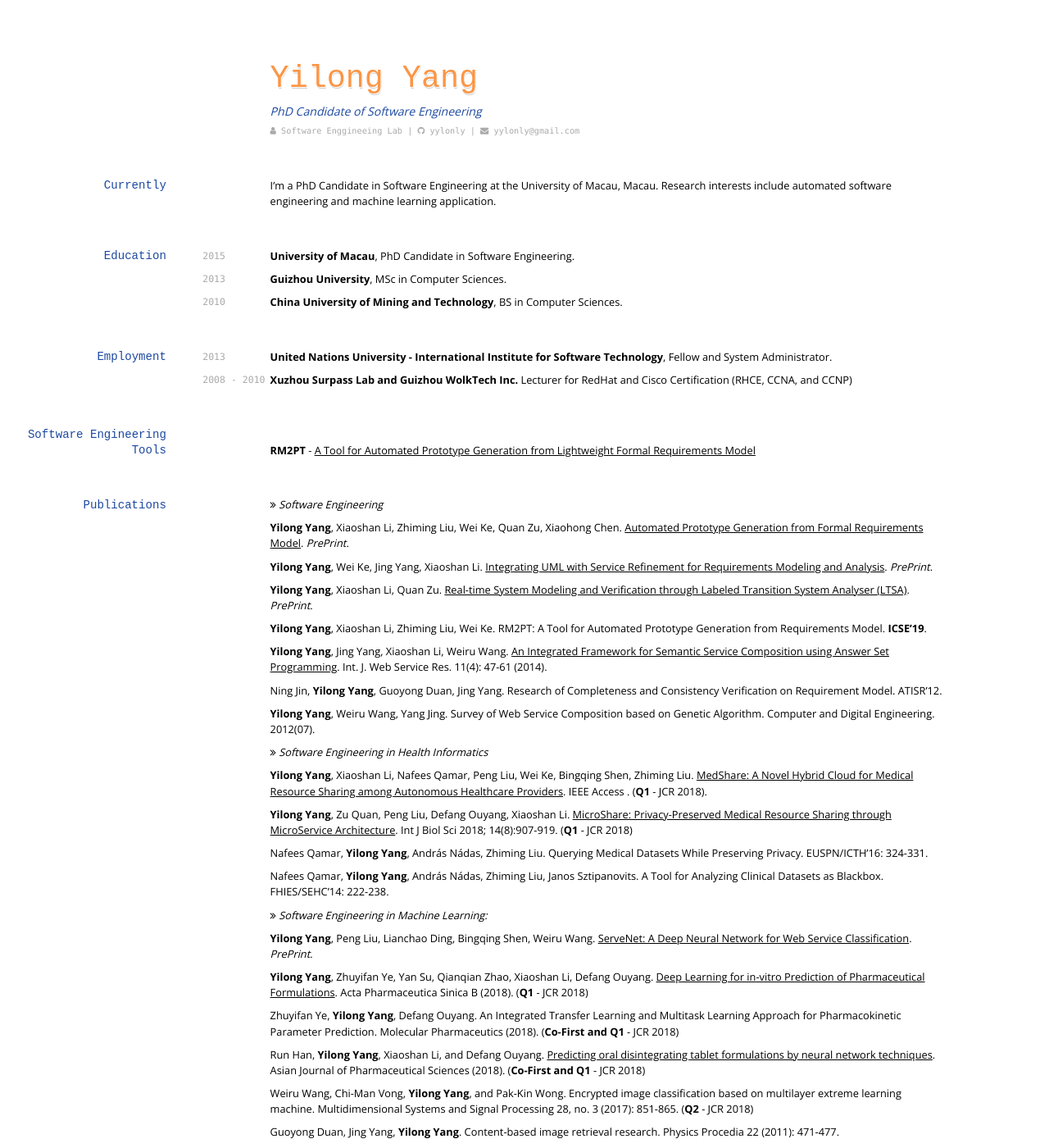
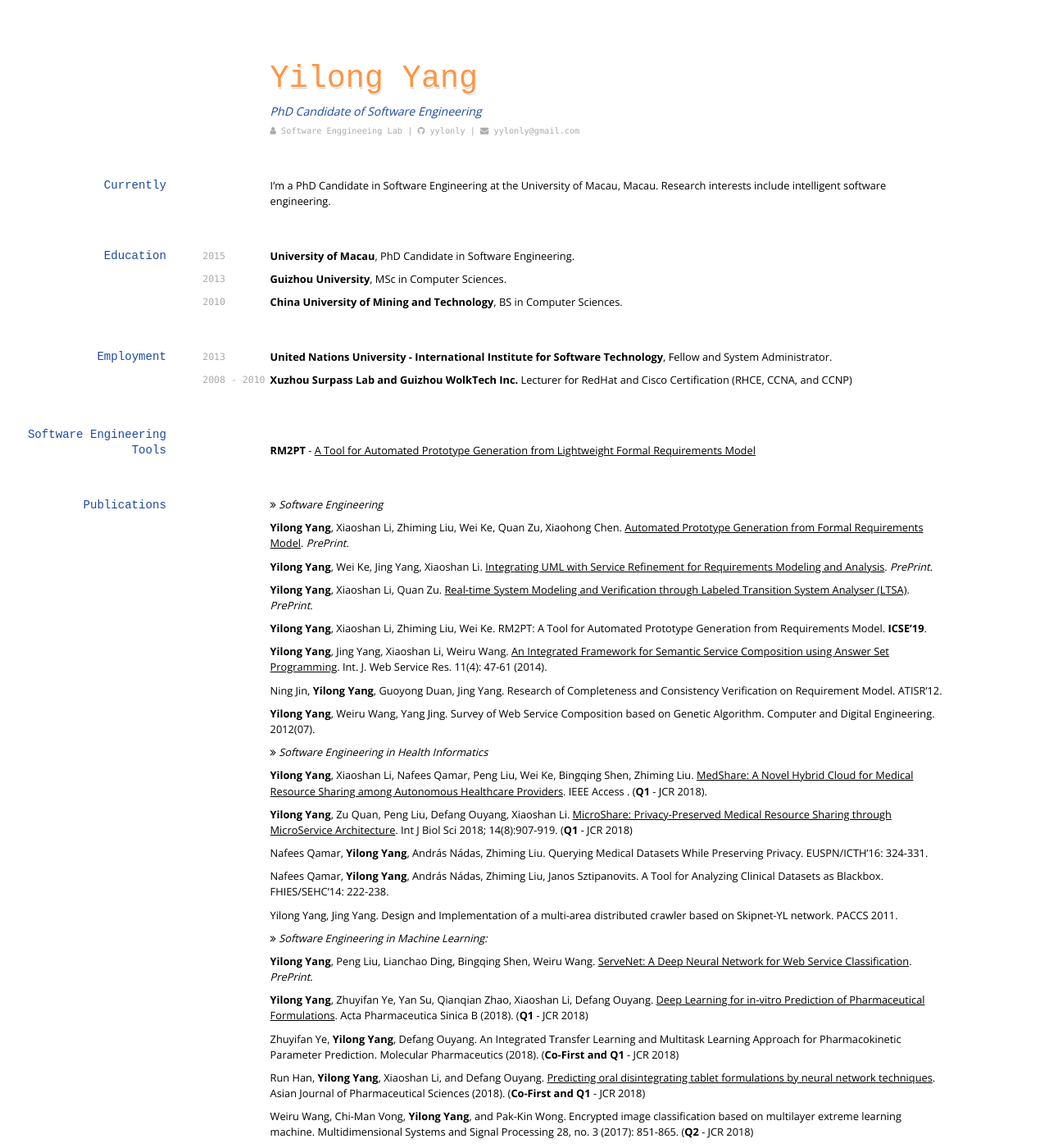
Before and after one commit to yylonly/yylonly.github.io, a Jekyll site: the page built from index.md, in a window 1280 px wide and 1400 px high. Shown: the whole window at 82% size. Built offline with Jekyll 4.4.1, drawn with Linux system fonts in a browser that asks for light colours; nearby versions of some CDN libraries; some web fonts are replaced; some of the changed text lies outside the part shown.

Commit message:
update list

```diff
--- a/index.md
+++ b/index.md
@@ -17,7 +17,7 @@
 
 ## Currently
 
-I'm a PhD Candidate in Software Engineering at the University of Macau, Macau. Research interests include automated software engineering and machine learning application.
+I'm a PhD Candidate in Software Engineering at the University of Macau, Macau. Research interests include intelligent software engineering.
 
 ## Education
 
@@ -67,6 +67,8 @@
 
 Nafees Qamar, **Yilong Yang**, András Nádas, Zhiming Liu, Janos Sztipanovits. A Tool for Analyzing Clinical Datasets as Blackbox. FHIES/SEHC'14: 222-238.
 
+Yilong Yang, Jing Yang. Design and Implementation of a multi-area distributed crawler based on Skipnet-YL network. PACCS 2011.
+
 <i class="fa fa-angle-double-right" aria-hidden="true"></i>
  *Software Engineering in Machine Learning:*
 
```
Also changed, not shown: other parts of index.md (+1 -1 lines).
